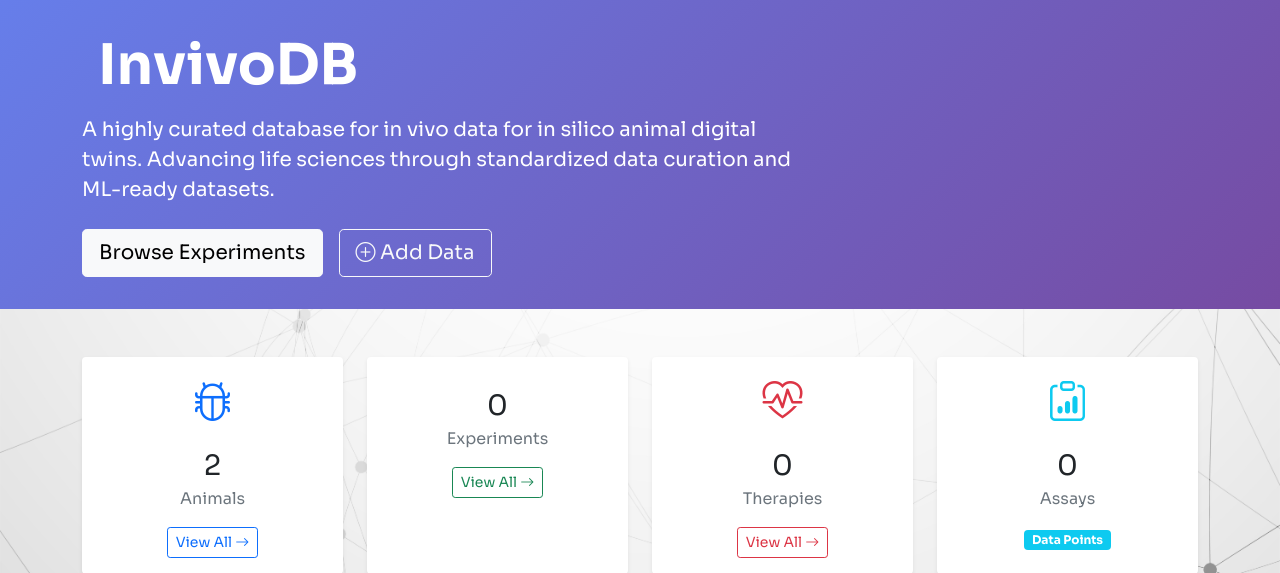
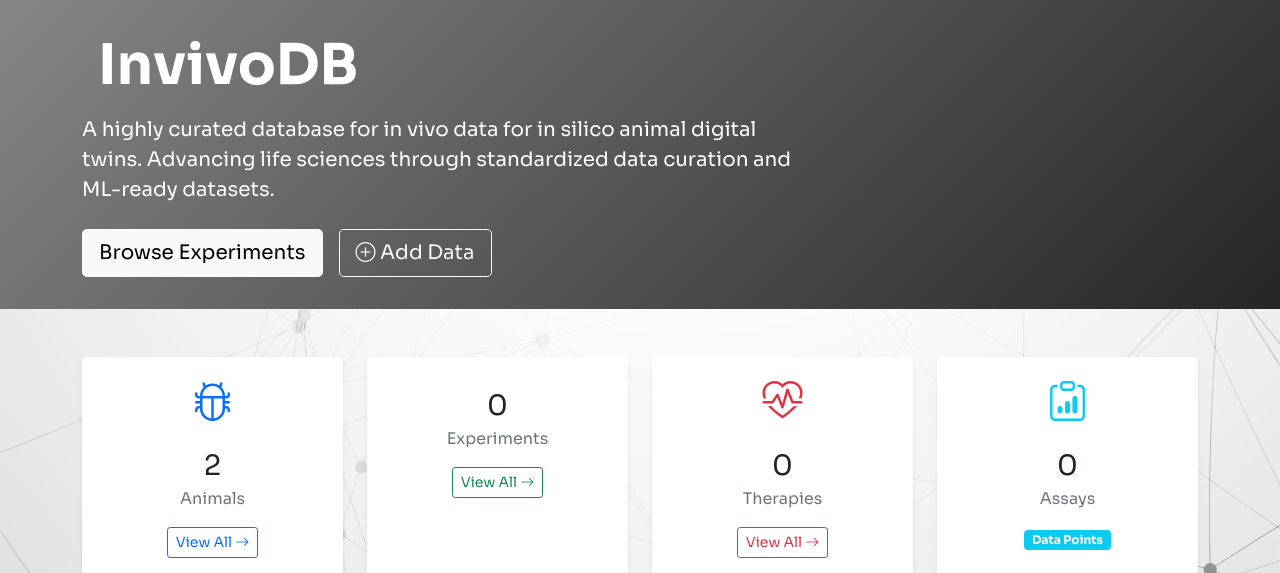
Before and after one commit to lujason01/invivoDB, a Flask app: page /dashboard in a window 1280 px wide. Shown: the part 57-630 px from the top of the page. Run offline with Flask 3, Linux system fonts and the light colour scheme; data comes from the database, SQL or seed files in the repository; data that the repository does not hold is empty.

Commit message:
update to base.html

```diff
--- a/src/web/templates/base.html
+++ b/src/web/templates/base.html
@@ -54,7 +54,7 @@
         }
 
         .hero-section {
-            background: linear-gradient(135deg, #667eea 0%, #764ba2 100%);
+            background: linear-gradient(135deg, #868689 0%, #242525 100%);
             color: white;
             padding: 2rem 0;
         }
```
